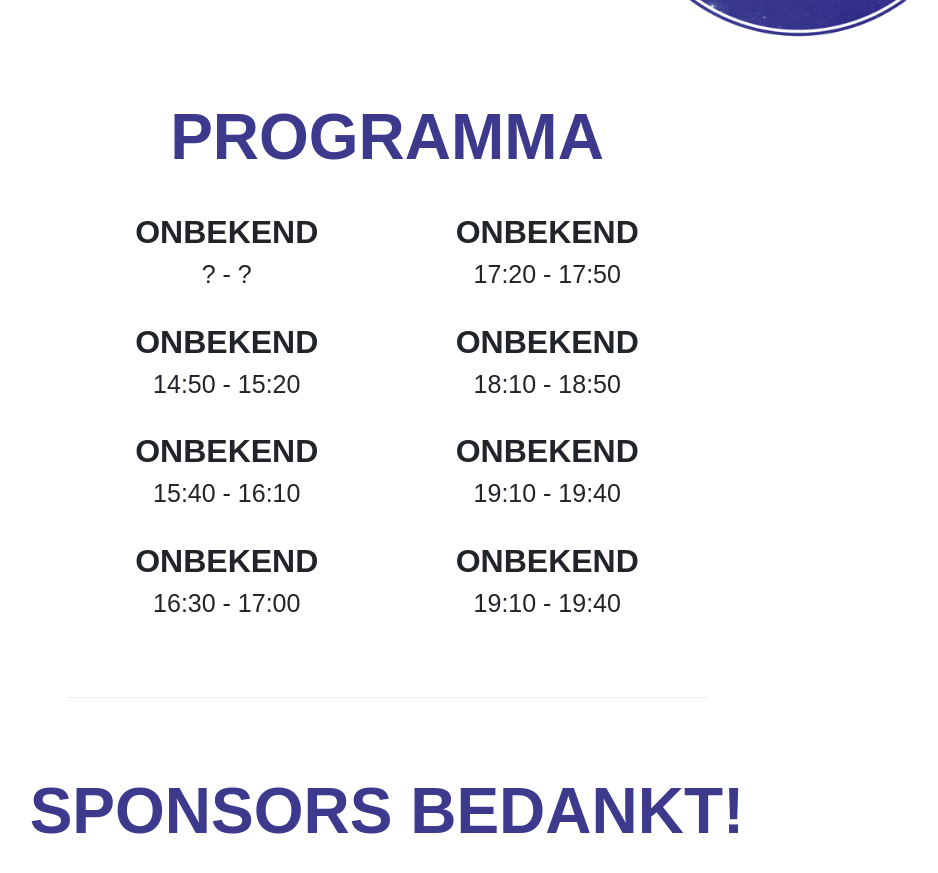
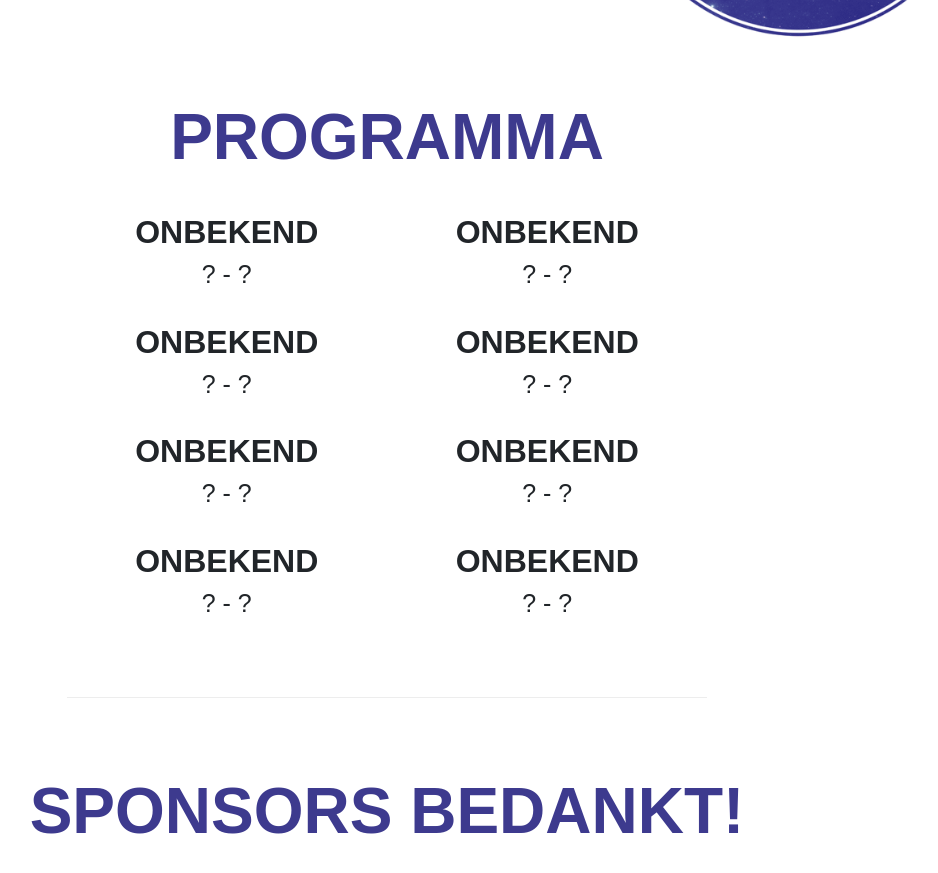
Before and after one commit to sneeuwpop-festival/sneeuwpop.nl, a Jekyll site: the page built from index.md, in a window 1280 px wide and 900 px high, scrolled down 388 px. Shown: the top 873 px of the window, without its empty margins (253-1191 px from the left). Built offline with Jekyll 4.4.1, drawn with Linux system fonts in a browser that asks for light colours.

Commit message:
Update bands.yml

```diff
--- a/_data/bands.yml
+++ b/_data/bands.yml
@@ -1,32 +1,32 @@
 - name: onbekend
   start: "?"
   end: "?"
-  uri: band_1
-- name: Onbekend
-  start: "14:50"
-  end: "15:20"
-  uri: the-worst-example
-- name: Onbekend
-  start: "15:40"
-  end: "16:10"
-  uri: barefoot-six
-- name: Onbekend
-  start: "16:30"
-  end: "17:00"
-  uri: monster-machine
-- name: Onbekend
-  start: "17:20"
-  end: "17:50"
-  uri: xinix
-- name: Onbekend
-  start: "18:10"
-  end: "18:50"
-  uri: future-hearts
-- name: Onbekend
-  start: "19:10"
-  end: "19:40"
   uri: band
 - name: Onbekend
-  start: "19:10"
-  end: "19:40"
-  uri: durf-te-dromen
+  start: "?"
+  end: "?"
+  uri: band
+- name: Onbekend
+  start: "?"
+  end: "?"
+  uri: band
+- name: Onbekend
+  start: "?"
+  end: "?"
+  uri: band
+- name: Onbekend
+  start: "?"
+  end: "?"
+  uri: band
+- name: Onbekend
+  start: "?"
+  end: "?"
+  uri: band
+- name: Onbekend
+  start: "?"
+  end: "?"
+  uri: band
+- name: Onbekend
+  start: "?"
+  end: "?"
+  uri: band
```
